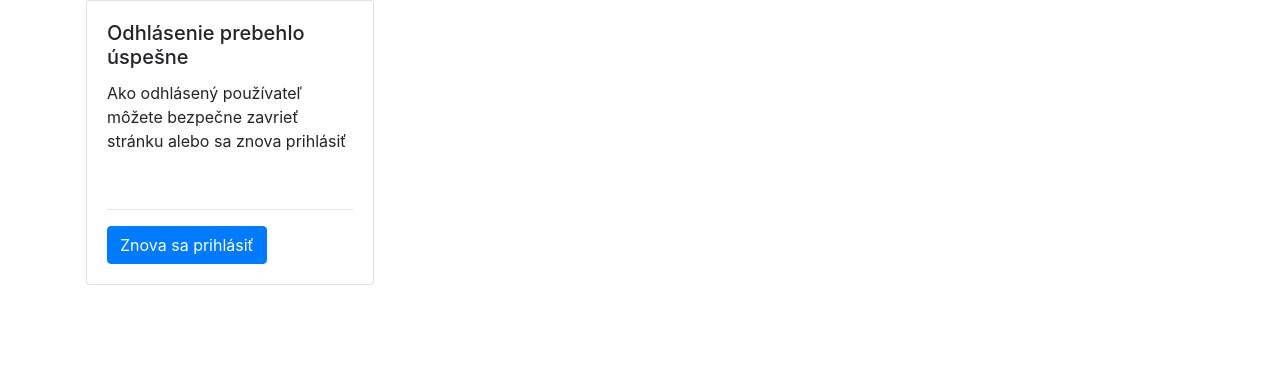
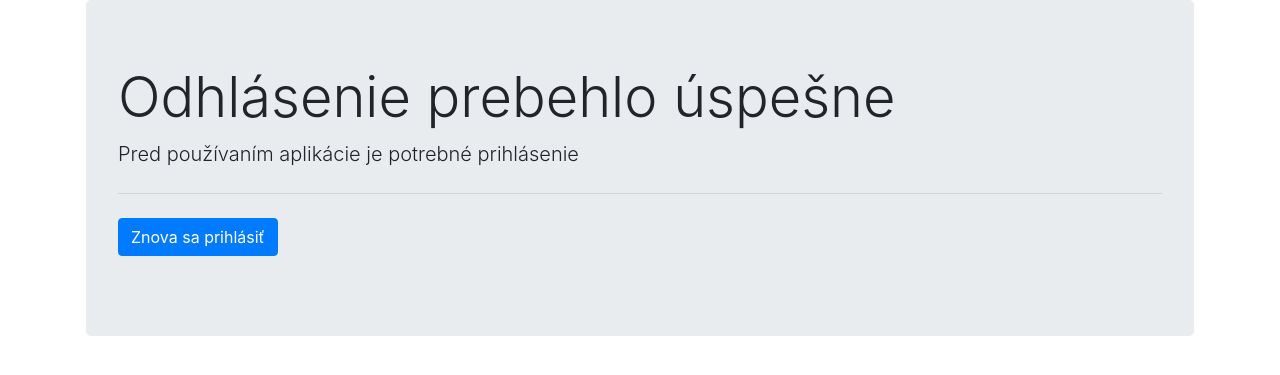
Before and after one commit to FEIProjectTeam/upb-project, a Django app: page /logout/ in a window 1280 px wide. Shown: the part 88-463 px from the top of the page. Run offline with Django 4.2, Linux system fonts and the light colour scheme; some libraries are stand-ins or nearby versions.

Commit message:
feat: further code refactorization

```diff
--- a/project/canteen/templates/canteen/decrypt_pri_key.html
+++ b/project/canteen/templates/canteen/decrypt_pri_key.html
@@ -18,11 +18,11 @@
 
     <script src="/static/canteen/client.js"></script>
     <script>
-    document.getElementById('loadData').addEventListener('click', function() {
+        document.getElementById('loadData').addEventListener('click', function () {
             fetchEncryptedData();
         });
 
-    document.getElementById('decryptButton').addEventListener('click', function() {
+        document.getElementById('decryptButton').addEventListener('click', function () {
             const encryptedData = document.getElementById('encryptedDataDisplay').textContent;
             const privateKeyFile = document.getElementById('privateKeyFile').files[0];
 
@@ -64,7 +64,7 @@
         function decryptData(encryptedData, privateKeyFile) {
             const reader = new FileReader();
 
-    reader.onload = async function(e) {
+            reader.onload = async function (e) {
                 try {
                     const privateKeyText = e.target.result;
 
--- a/project/users/templates/users/logout.html
+++ b/project/users/templates/users/logout.html
@@ -1,15 +1,15 @@
 {% extends "users/base.html" %}
 {% block title %}Logout{% endblock title %}
 {% block content %}
-    <div class="card" style="width: 18rem;">
-        <div class="card-body">
-        <h5 class="card-title">Odhlásenie prebehlo úspešne</h5>
-        <p class="card-text">
-            Ako odhlásený používateľ môžete bezpečne zavrieť stránku alebo sa znova prihlásiť
+    <div class="jumbotron">
+        <h1 class="display-4">Odhlásenie prebehlo úspešne</h1>
+        <p class="lead">
+            Pred používaním aplikácie je potrebné prihlásenie
         </p>
-        <br><hr><a href="{% url 'login' %}" class="btn btn-primary">Znova sa prihlásiť</a>
-        </div>
+        <hr class="my-4">
+        <p class="lead">
+            <a href="{% url 'login' %}" class="btn btn-primary">Znova sa prihlásiť</a>
+        </p>
     </div>
 
-
 {% endblock content %}
```
Also changed, not shown: project/canteen/static/canteen/client.js (+4 -122 lines), project/canteen/templates/canteen/gen_rsa_keys.html (+0 -7 lines). Lines whose indentation alone changed are shown as unchanged.
